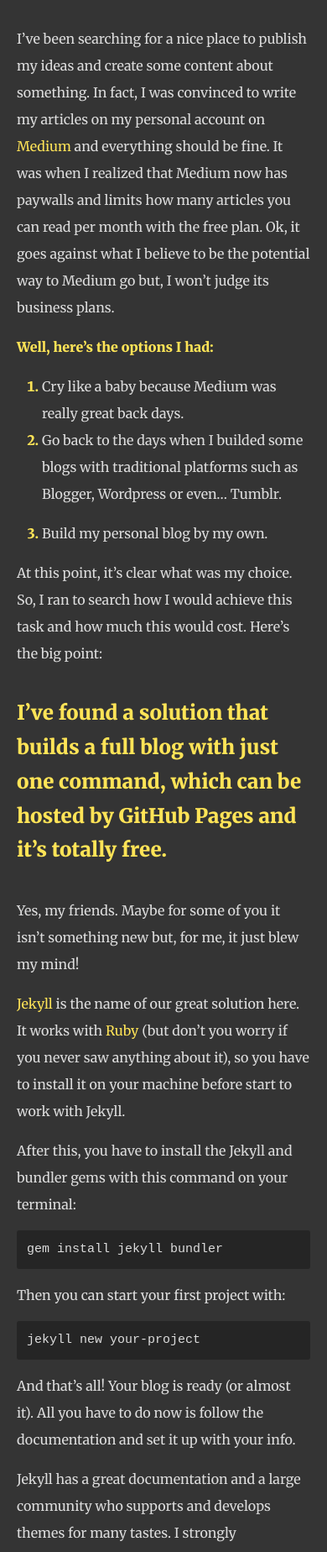
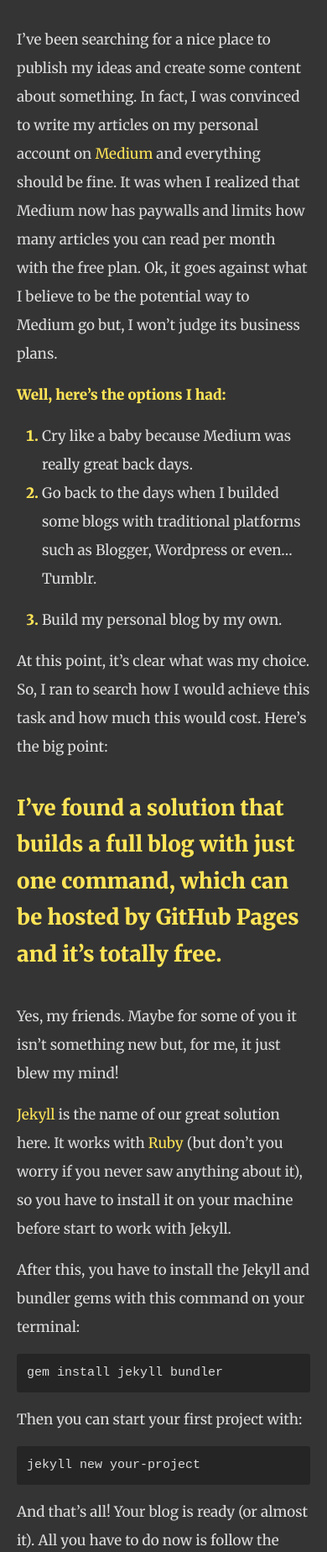
Before and after one commit to nascjoao/blog, a Jekyll site: the page built from _posts/2020-10-24-welcome-to-my-first-post.markdown, in a window 390 px wide. Shown: the part 319-2167 px from the top of the page at 84% size. Built offline with Jekyll 4.4.1, drawn with Linux system fonts in a browser that asks for light colours.

Commit message:
increased font size of blog's post on mobile

```diff
--- a/_sass/minima.css
+++ b/_sass/minima.css
@@ -525,7 +525,7 @@ footer {
 
 @media screen and (max-width: 600px) {
   .post-content {
-    font-size: initial;
+    font-size: 17px;
   }
 }
 
--- a/_sass/minima/_layout.scss
+++ b/_sass/minima/_layout.scss
@@ -266,7 +266,7 @@
   line-height: 2;
   font-size: 19px;
   @include media-query($on-palm) {
-  font-size: initial;
+  font-size: 17px;
   }
   max-width: 720px;
   padding: 0 20px;
```
Also changed, not shown: 3 other files.
